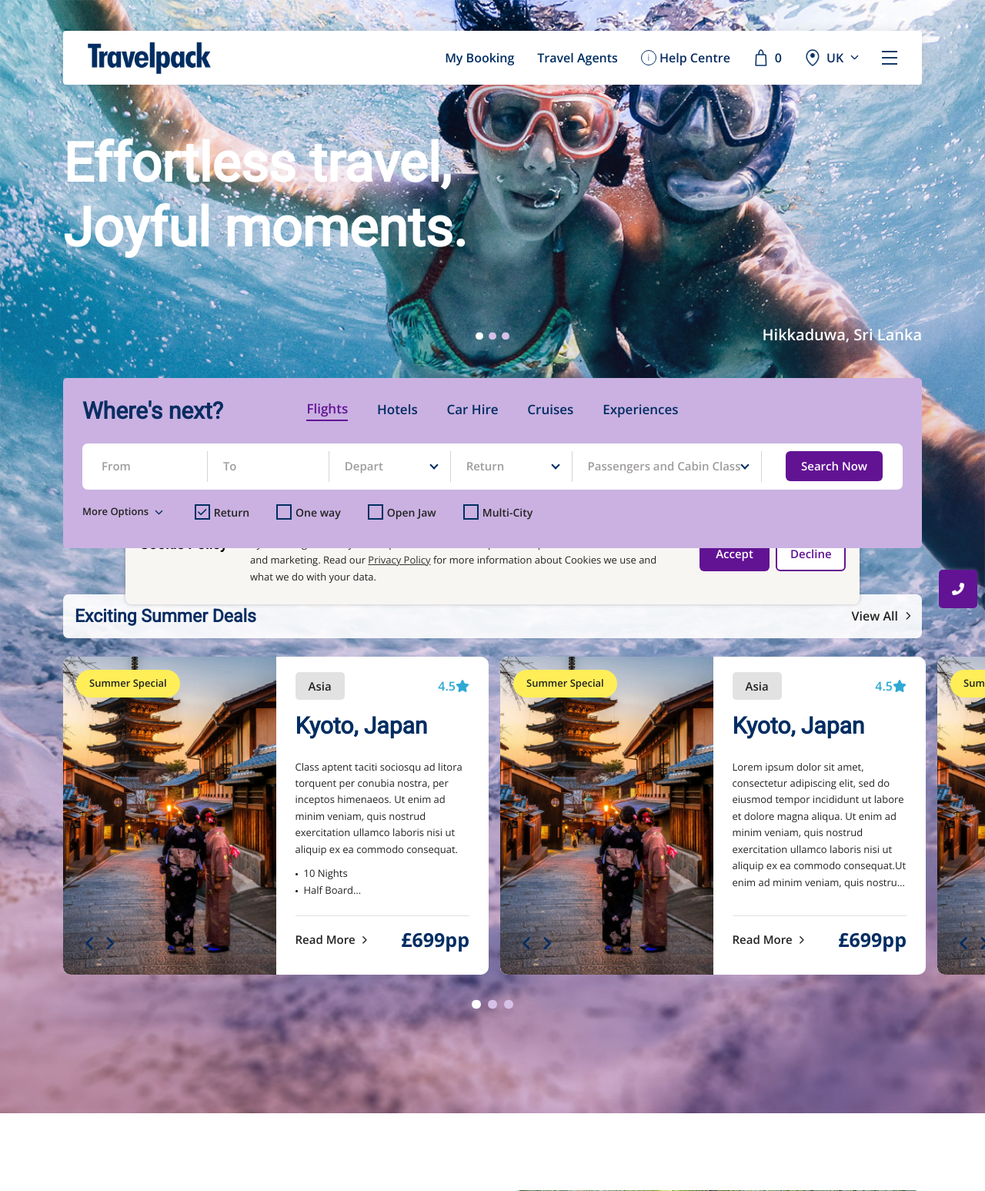
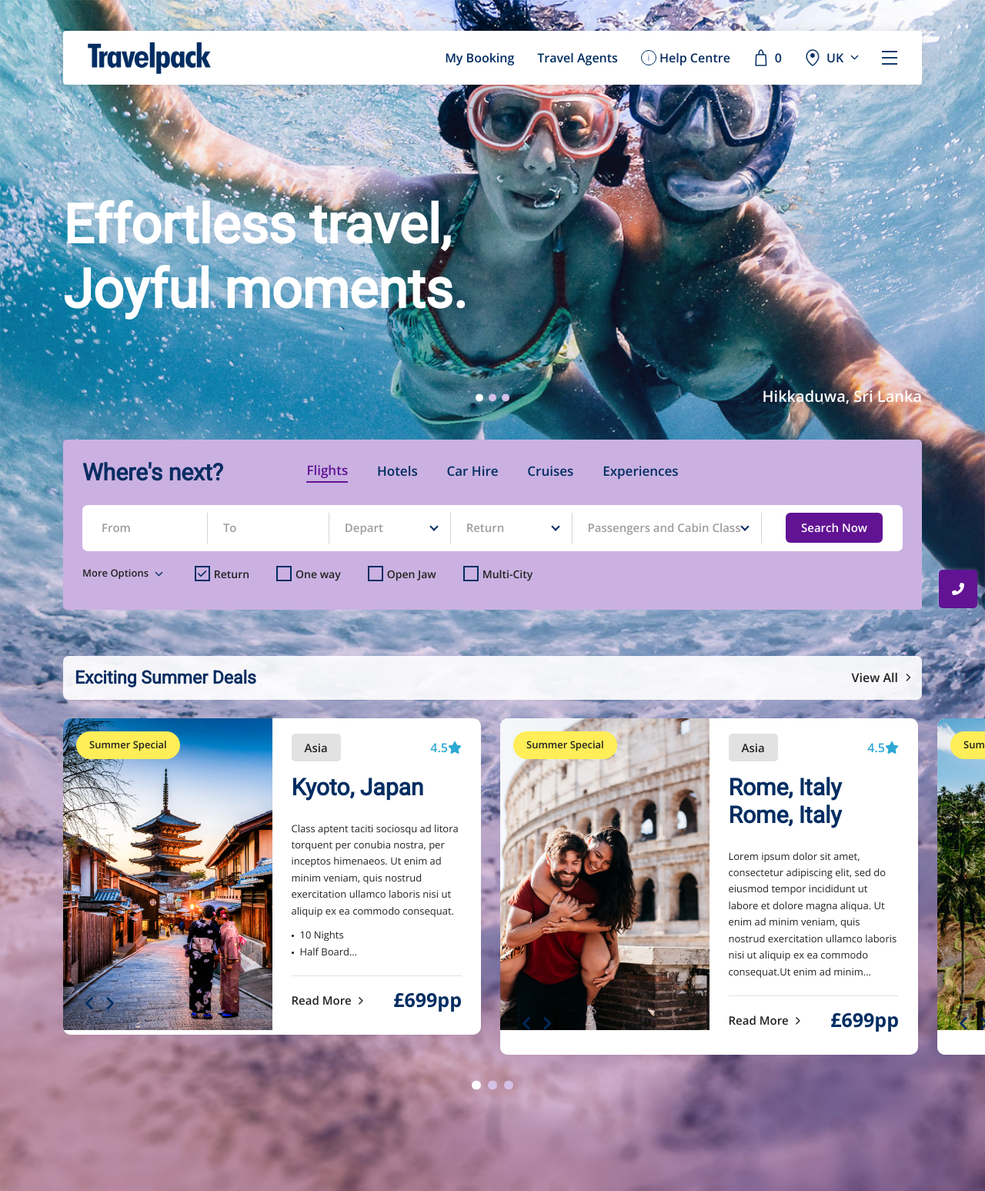
Before and after one commit to sktt1faker02/Travel-Pack, a PHP site: page /travelpack/ in a window 1280 px wide. Shown: the top 1547 px of the page at 77% size. Run offline with PHP 8.4, Linux system fonts and the light colour scheme.

Commit message:
new update

```diff
--- a/assets/css/mediaqueries.css
+++ b/assets/css/mediaqueries.css
@@ -64,9 +64,10 @@
         padding: 20px 15px;
     }
     .esd-right-top-description {
-        -webkit-line-clamp: 6;
-        line-clamp: 6;
+        -webkit-line-clamp: 7;
+        line-clamp: 7;
         margin-top: 20px;
+        margin-bottom: -10px;
     }
     .esd-right-bottom-read-more a {
         font-size: 13px;
--- a/index.php
+++ b/index.php
@@ -151,17 +151,17 @@
                             <div class="esd-left-slider position-relative">
                                 <div>
                                     <a href="">
-                                        <img src="<?= getBaseUrl() ?>/assets/img/home/dcd.jpg" alt="">
+                                        <img src="<?= getBaseUrl() ?>/assets/img/home/esd1.jpg" alt="">
                                     </a>
                                 </div>
                                 <div>
                                     <a href="">
-                                        <img src="<?= getBaseUrl() ?>/assets/img/home/dcd.jpg" alt="">
+                                        <img src="<?= getBaseUrl() ?>/assets/img/home/esd2.jpg" alt="">
                                     </a>
                                 </div>
                                 <div>
                                     <a href="">
-                                        <img src="<?= getBaseUrl() ?>/assets/img/home/dcd.jpg" alt="">
+                                        <img src="<?= getBaseUrl() ?>/assets/img/home/esd3.jpg" alt="">
                                     </a>
                                 </div>
                             </div><!-- esd left slider -->
@@ -225,16 +225,13 @@
                             </div>
                             <div class="esd-left-slider position-relative">
                                 <a href="">
-                                    <img src="<?= getBaseUrl() ?>/assets/img/home/dcd.jpg" alt="">
+                                    <img src="<?= getBaseUrl() ?>/assets/img/home/esd2.jpg" alt="">
                                 </a>
                                 <a href="">
-                                    <img src="<?= getBaseUrl() ?>/assets/img/home/dcd.jpg" alt="">
+                                <img src="<?= getBaseUrl() ?>/assets/img/home/esd1.jpg" alt="">
                                 </a>
                                 <a href="">
-                                    <img src="<?= getBaseUrl() ?>/assets/img/home/dcd.jpg" alt="">
-                                </a>
-                                <a href="">
-                                    <img src="<?= getBaseUrl() ?>/assets/img/home/dcd.jpg" alt="">
+                                <img src="<?= getBaseUrl() ?>/assets/img/home/esd3.jpg" alt="">
                                 </a>
                             </div><!-- esd left slider -->
                         </div>
@@ -256,7 +253,9 @@
                                     <div class="esd-right-title-main">
                                         <h3>
                                             <a href="<?= getBaseUrl() ?>/flights/flights-search.php">
-                                                Kyoto, Japan
+                                                Rome, Italy <br>
+
+                                                Rome, Italy
                                             </a>
                                         </h3>
                                     </div>
@@ -297,16 +296,13 @@
                             </div>
                             <div class="esd-left-slider position-relative">
                                 <a href="">
-                                    <img src="<?= getBaseUrl() ?>/assets/img/home/dcd.jpg" alt="">
+                                    <img src="<?= getBaseUrl() ?>/assets/img/home/esd3.jpg" alt="">
                                 </a>
                                 <a href="">
-                                    <img src="<?= getBaseUrl() ?>/assets/img/home/dcd.jpg" alt="">
+                                    <img src="<?= getBaseUrl() ?>/assets/img/home/esd2.jpg" alt="">
                                 </a>
                                 <a href="">
-                                    <img src="<?= getBaseUrl() ?>/assets/img/home/dcd.jpg" alt="">
-                                </a>
-                                <a href="">
-                                    <img src="<?= getBaseUrl() ?>/assets/img/home/dcd.jpg" alt="">
+                                    <img src="<?= getBaseUrl() ?>/assets/img/home/esd1.jpg" alt="">
                                 </a>
                             </div><!-- esd left slider -->
                         </div>
@@ -328,7 +324,8 @@
                                     <div class="esd-right-title-main">
                                         <h3>
                                             <a href="<?= getBaseUrl() ?>/flights/flights-search.php">
-                                                Kyoto, Japan
+                                                São Miguel,
+                                                Portugal
                                             </a>
                                         </h3>
                                     </div>
@@ -369,16 +366,13 @@
                             </div>
                             <div class="esd-left-slider position-relative">
                                 <a href="">
-                                    <img src="<?= getBaseUrl() ?>/assets/img/home/dcd.jpg" alt="">
+                                    <img src="<?= getBaseUrl() ?>/assets/img/home/esd2.jpg" alt="">
                                 </a>
                                 <a href="">
-                                    <img src="<?= getBaseUrl() ?>/assets/img/home/dcd.jpg" alt="">
+                                    <img src="<?= getBaseUrl() ?>/assets/img/home/esd1.jpg" alt="">
                                 </a>
                                 <a href="">
-                                    <img src="<?= getBaseUrl() ?>/assets/img/home/dcd.jpg" alt="">
-                                </a>
-                                <a href="">
-                                    <img src="<?= getBaseUrl() ?>/assets/img/home/dcd.jpg" alt="">
+                                    <img src="<?= getBaseUrl() ?>/assets/img/home/esd3.jpg" alt="">
                                 </a>
                             </div><!-- esd left slider -->
                         </div>
--- a/sections/searchform/main-forms/searchform-flights.php
+++ b/sections/searchform/main-forms/searchform-flights.php
@@ -140,9 +140,9 @@
                                     </select>
                                     <div class="select_arrow"></div>
                                 </div><!-- searchbar inputwrap -->
-                                <div class="searchbar-inputwrap mobile-bordertop flight-departure-time mobile-last-col">
-                                    <select class="form-control" name="flt-departure-time-I" id="">
-                                        <option value="" disabled selected>Departure Time</option>
+                                <div class="searchbar-inputwrap mobile-bordertop flight-return-time mobile-last-col">
+                                    <select class="form-control" name="flt-return-time-I" id="">
+                                        <option value="" disabled selected>Return Time</option>
                                         <option value="06:00">06:00</option>
                                         <option value="12:00">12:00</option>
                                         <option value="18:00">18:00</option>
--- a/sections/searchform/main-forms/searchform-hotels.php
+++ b/sections/searchform/main-forms/searchform-hotels.php
@@ -4,20 +4,20 @@
         <form class="frm-typ2" name="frmHotelSearch" id="frmHotelSearch" method="post" action="">
             <div class="searchform-inner">
                 <div class="searchform-row">
-                    <div class="searchbar-inputwrap mobile-order-1">
+                    <div class="searchbar-inputwrap mobile-order-1 flex6">
                         <input type="text" class="form-control autocomplete" autocomplete="location" id="hot-location" name="hot-location" value="" placeholder="Location" required="">
                         <div class="invalid-feedback">Please enter a valid location</div>
                         <input type="hidden" id="hot-location-code" name="hot-location-code" value="">
                     </div>
-                    <div class="searchbar-inputwrap input-witharrow hotels-checkin-wrap mobile-bordertop">
+                    <div class="searchbar-inputwrap input-witharrow hotels-checkin-wrap mobile-bordertop flex4">
                         <input class="form-control date initialize-date-picker" name="hot-checkin" id="hotels-checkin" value="" placeholder="Check-in">
                         <div class="select_arrow"></div>
                     </div>
-                    <div class="searchbar-inputwrap input-witharrow hotels-checkout-wrap mobile-bordertop mobile-last-col">
+                    <div class="searchbar-inputwrap input-witharrow hotels-checkout-wrap mobile-bordertop mobile-last-col flex4">
                         <input id="hotels-checkout" class="form-control date initialize-date-picker" name="hot-checkout" placeholder="Check-out" size="10" value="" readonly="readonly">
                         <div class="select_arrow"></div>
                     </div>
-                    <div class="searchbar-inputwrap searchbar-select hotels-rating-wrap mobile-order-2 mobile-last-col">
+                    <div class="searchbar-inputwrap searchbar-select hotels-rating-wrap mobile-order-2 flex4 mobile-last-col">
                         <select class="form-control" name="hot-rating">
                             <option value="" selected disabled="">Ratings</option>
                             <option value="1">1 Star+</option>
@@ -28,7 +28,7 @@
                         </select>
                         <div class="select_arrow"></div>
                     </div>
-                    <div class="searchbar-inputwrap searchbar-select flex100-mobile mobile-bordertop mobile-last-col">
+                    <div class="searchbar-inputwrap searchbar-select flex6 flex100-mobile mobile-bordertop mobile-last-col">
                         <input class="form-control dropdownfilter-click hotel-text-change" placeholder="Travellers and Rooms" readonly>
                         <div class="select_arrow"></div>
                         <div class="dropdownfilter-main dropdown-filter-hotels">
@@ -71,7 +71,7 @@
                             </div><!-- dropdown-filter -->
                         </div>
                     </div>
-                    <div class="searchnow-btn searchbar-inputwrap flex100-mobile mobile-bordertop">
+                    <div class="searchnow-btn searchbar-inputwrap flex100-mobile mobile-bordertop flex5">
                         <a class="frmFlightSearch btn-typ2 searchnowbtn submitForm btn btn-primary" href="javascript:void(0);" title="Search Now">Search Now</a>
                     </div>
                 </div>
--- a/style.css
+++ b/style.css
@@ -751,7 +751,7 @@ ul.liststyle {
 
 
 #herohome.herowithform {
-    padding-bottom: 330px;
+    padding-bottom: 400px;
 }
 .searchresults-formwrap {
     margin-top: -80px;
@@ -928,7 +928,7 @@ ul.liststyle {
     text-shadow: none;
 }
 #main-hero {
-    padding: 130px 0 30px;
+    padding: 210px 0 30px;
     position: relative;
 }
 
@@ -1302,7 +1302,7 @@ section#deals-travel-inspiration {
     font-size: 25px;
     width: 450px;
     max-width: 100%;
-    margin-top: 15px;
+    margin-top: 20px;
     letter-spacing: 0;
     line-height: 1.6;
 }
@@ -1360,7 +1360,7 @@ section#deals-travel-inspiration {
 /* HERO INNER */
 #nohero-inner {
     background-color: #f7f6f3;
-    padding-top:40px;
+    padding-top: 90px;
 }
 #innerhero.innerhero-nohero {
     background-color: #fff;
@@ -2183,8 +2183,8 @@ img.icon-star {
 .esd-right-top-description {
     overflow: hidden;
     display: -webkit-box;
-    -webkit-line-clamp: 9;
-    line-clamp: 9;
+    -webkit-line-clamp: 8;
+    line-clamp: 8;
     -webkit-box-orient: vertical;
     margin-top: 40px;
 }
@@ -2367,6 +2367,9 @@ img.icon-star {
 }
 
 /* SEARCH BAR */
+.searchbar .flex4 {
+    flex:0.4;
+}
 .searchbar .flex5 {
     flex:0.5;
 }
@@ -2913,12 +2916,12 @@ ul {
 @media (min-width: 1400px){
 	.rowslider > .slick-list {
 		padding-left: calc(50% - 648px) !important;
-		padding-right: calc(50% - 662px) !important;
+		padding-right: calc(50% - 672px) !important;
 	}
 }
 
 .rowslider > .slick-list > .slick-track > .slick-slide > div {
-	margin-right: 15px;
+	margin-right: 25px;
 }
 
 .tpslider-2.slick-initialized.firstload > .slick-list > .slick-track > .slick-slide.slick-cloned:not(:nth-child(3)) {
@@ -3229,7 +3232,7 @@ ul {
     padding-bottom: 330px;
 }
 #innerhero {
-    padding: 40px 0 350px;
+    padding: 40px 0 420px;
     background-size: cover;
     position: relative;
     overflow: hidden;
```
Also changed, not shown: assets/img/home/esd1.jpg (added), assets/img/home/esd2.jpg (added), assets/img/home/esd3.jpg (added).
